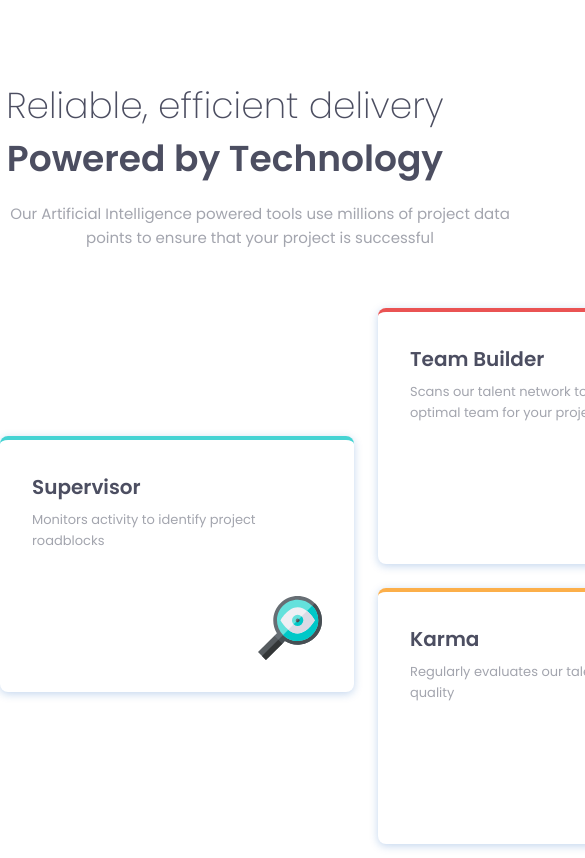
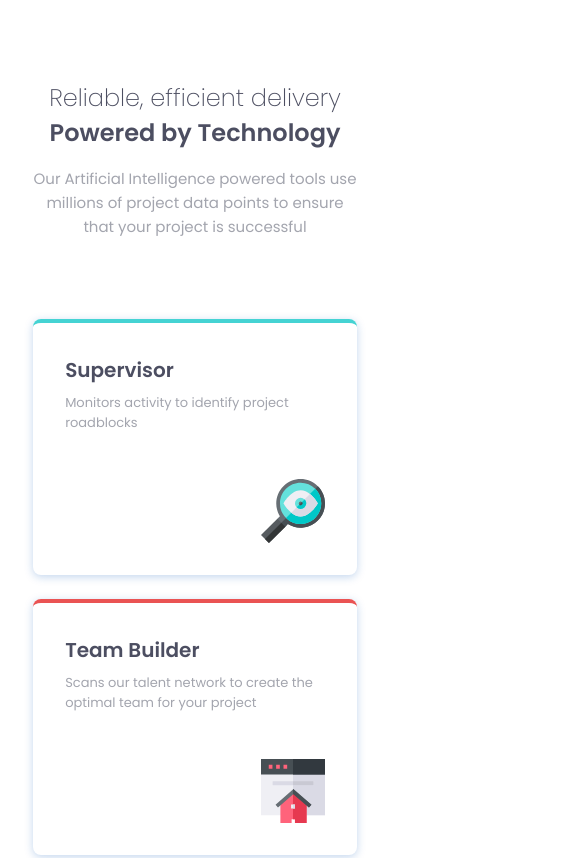
Before and after one commit to vanderms/frontend-mentor-four-card-feature-section, a plain HTML site: page index.html in a window 390 px wide. Shown: the top 858 px of the page, 585 px wide, since content can reach past the window. Drawn offline with Linux system fonts and the light colour scheme.

Commit message:
implement responsive design

```diff
--- a/index.html
+++ b/index.html
@@ -25,7 +25,8 @@
       <section class="features">
         <header>
           <h1 class="title">
-            Reliable, efficient delivery <strong>Powered by Technology</strong>
+            Reliable, efficient delivery <br />
+            <strong>Powered by Technology</strong>
           </h1>
           <p class="copy">
             Our Artificial Intelligence powered tools use millions of project
@@ -67,7 +68,7 @@
                 Uses data from past projects to provide better delivery
                 estimates
               </p>
-              <img src="./images/icon-calculator.svg" alt="calculator icon">
+              <img src="./images/icon-calculator.svg" alt="calculator icon" />
             </article>
           </li>
         </ul>
--- a/style.scss
+++ b/style.scss
@@ -7,8 +7,11 @@ $very-light-gray: hsl(0, 0%, 98%);
   @return #{$px / $html-font-size}rem;
 }
 
-@mixin media-mobile {
-  @media screen and (max-width: rem(800)) {
+$tablet: rem(1200);
+$mobile: rem(600);
+
+@mixin media($breakpoint) {
+  @media screen and (max-width: $breakpoint) {
     @content;
   }
 }
@@ -35,12 +38,11 @@ $very-light-gray: hsl(0, 0%, 98%);
   color: hsl(228, 45%, 44%);
 }
 
-
-.features{
+.features {
   margin-top: rem(80);
   margin-bottom: rem(80);
 
-  header .title{
+  header .title {
     font-size: rem(36);
     font-weight: 200;
     line-height: 1.47;
@@ -51,75 +53,103 @@ $very-light-gray: hsl(0, 0%, 98%);
     strong {
       font-weight: 600;
     }
+
+    @include media($mobile) {
+      width: 83vw;
+      font-size: rem(24);
+    }
   }
 
-  header .copy{
+  header .copy {
     font-size: rem(15);
     width: rem(520);
     margin: rem(16) auto 0 auto;
     text-align: center;
     color: $grayish-blue;
     line-height: 1.6;
+    @include media($mobile) {
+      width: 83vw;
+    }
   }
 
-  .card-list{
+  .card-list {
     margin: rem(186) auto 0 auto;
-    width: rem(1110);
+    max-width: rem(1110);
     gap: rem(24);
     display: flex;
     flex-wrap: wrap;
     justify-content: center;
     list-style-type: none;
 
-    li:first-of-type{
+    @include media($tablet) {
+      max-width: rem(800);
+      margin-top: rem(80);
+    }
+
+    li:first-of-type {
       order: 1;
     }
 
-    li:nth-of-type(2){
+    li:nth-of-type(2) {
       order: 2;
       margin-top: -#{rem(128)};
+      @include media($tablet) {
+        margin-top: 0;
+      }
     }
 
-    li:nth-of-type(3){
+    li:nth-of-type(3) {
       order: 4;
       margin-top: -#{rem(128)};
+      @include media($tablet) {
+        margin-top: 0;
+        order: 3;
+      }
     }
 
-    li:last-of-type{
+    li:last-of-type {
       order: 3;
+      @include media($tablet) {
+        order: 4;
+        margin-top: 0;
+      }
     }
   }
 
-  .card{
+  .card {
     @include size(rem(354), rem(256));
     padding: rem(32);
     box-shadow: 0px 2px 8px hsla(213, 84%, 40%, 0.25);
     border-radius: 8px;
     position: relative;
 
-    &.red{
+    @include media($mobile) {
+      width: 83vw;
+    }
+
+    &.red {
       border-top: 4px solid hsl(0, 78%, 62%);
     }
 
-    &.green{
+    &.green {
       border-top: 4px solid hsl(180, 62%, 55%);
     }
 
-    &.yellow{
-      border-top: 4px solid  hsl(34, 97%, 64%);
+    &.yellow {
+      border-top: 4px solid hsl(34, 97%, 64%);
     }
 
-    &.blue{
+    &.blue {
       border-top: 4px solid hsl(212, 86%, 64%);
     }
 
-    h2{
+    h2 {
       font-weight: 600;
       font-size: rem(20);
       color: $very-dark-blue;
     }
 
-    p{
+    p {
       font-size: rem(13);
       font-weight: 400;
       line-height: 1.6;
@@ -127,12 +157,10 @@ $very-light-gray: hsl(0, 0%, 98%);
       margin-top: rem(8);
     }
 
-    img{
+    img {
       position: absolute;
       bottom: rem(32);
       right: rem(32);
     }
-
-
   }
 }
```
Also changed, not shown: style.css.
